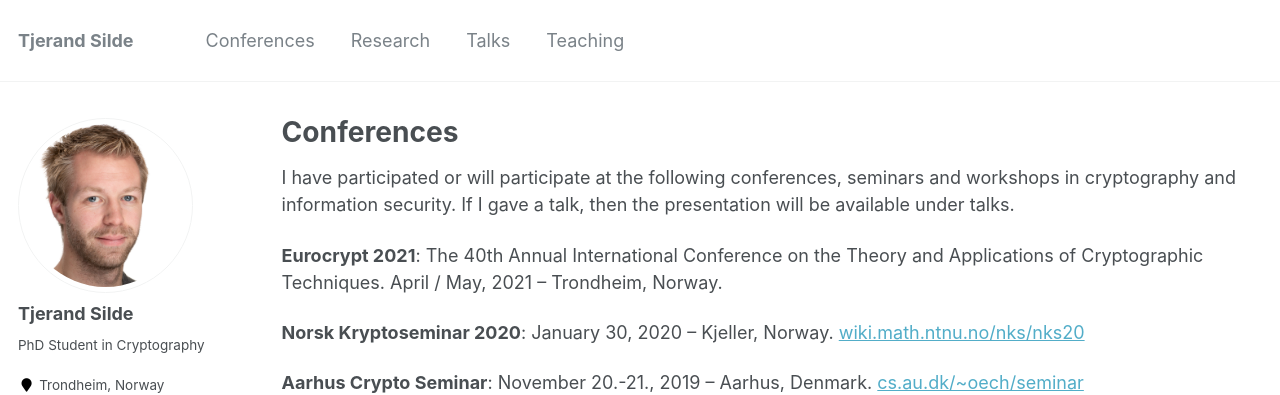
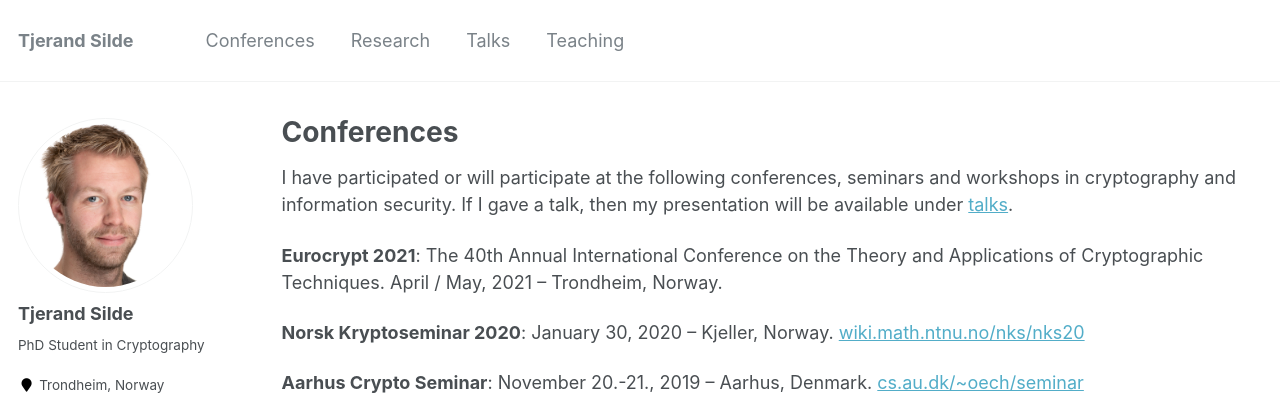
Before and after one commit to tjesi/tjesi.github.io, a Jekyll site: the page built from _pages/conferences.md, in a window 1280 px wide and 900 px high. Shown: the top 395 px of the window. Built offline with Jekyll 4.4.1, drawn with Linux system fonts in a browser that asks for light colours.

Commit message:
Update conferences.md

```diff
--- a/_pages/conferences.md
+++ b/_pages/conferences.md
@@ -5,7 +5,7 @@ permalink: /conferences/
 author_profile: true
 ---
 
-I have participated or will participate at the following conferences, seminars and workshops in cryptography and information security. If I gave a talk, then the presentation will be available under talks.
+I have participated or will participate at the following conferences, seminars and workshops in cryptography and information security. If I gave a talk, then my presentation will be available under [talks](https://tjerandsilde.no/talks).
 
 **Eurocrypt 2021**: The 40th Annual International Conference on the Theory and Applications of Cryptographic Techniques. April / May, 2021 – Trondheim, Norway.
 
```
